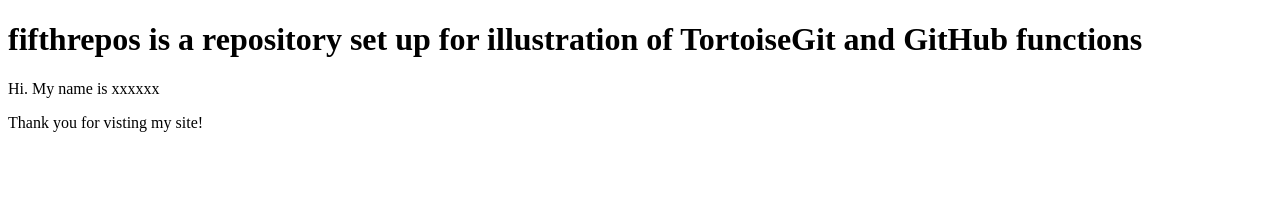
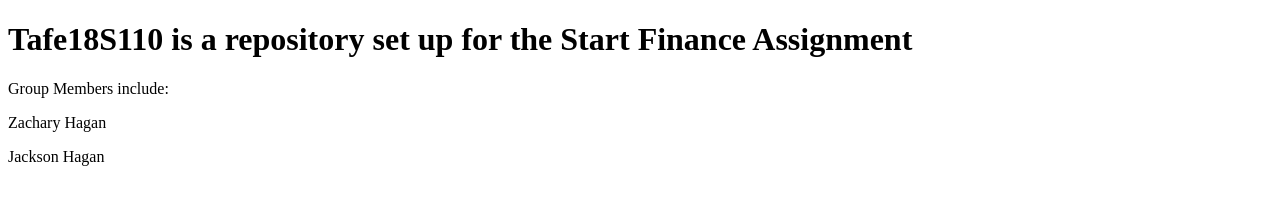
Before and after one commit to Zachariux/Tafe18S110, a plain HTML site: page index.html in a window 1280 px wide. Drawn offline with Linux system fonts and the light colour scheme.

Commit message:
Update index.html

```diff
--- a/index.html
+++ b/index.html
@@ -5,8 +5,9 @@
       <link rel=”stylesheet” href=”main.css”>
    </head>
    <body>
-        <h1>fifthrepos is a repository set up for illustration of TortoiseGit and GitHub functions</h1>
-        <p> Hi. My name is xxxxxx</p>
-        <p> Thank you for visting my site!</p>
+        <h1>Tafe18S110 is a repository set up for the Start Finance Assignment</h1>
+        <p> Group Members include:</p>
+        <p> Zachary Hagan</p>
+        <p> Jackson Hagan</p>
    </body>
 </html>
```
